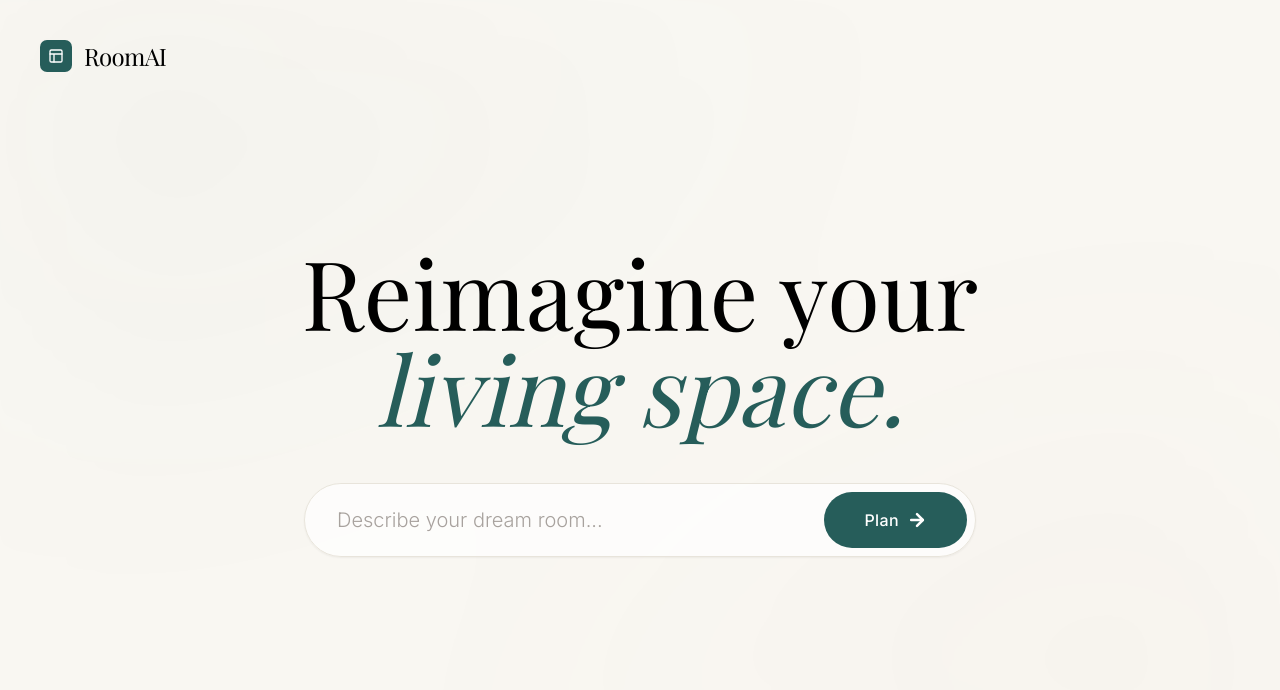
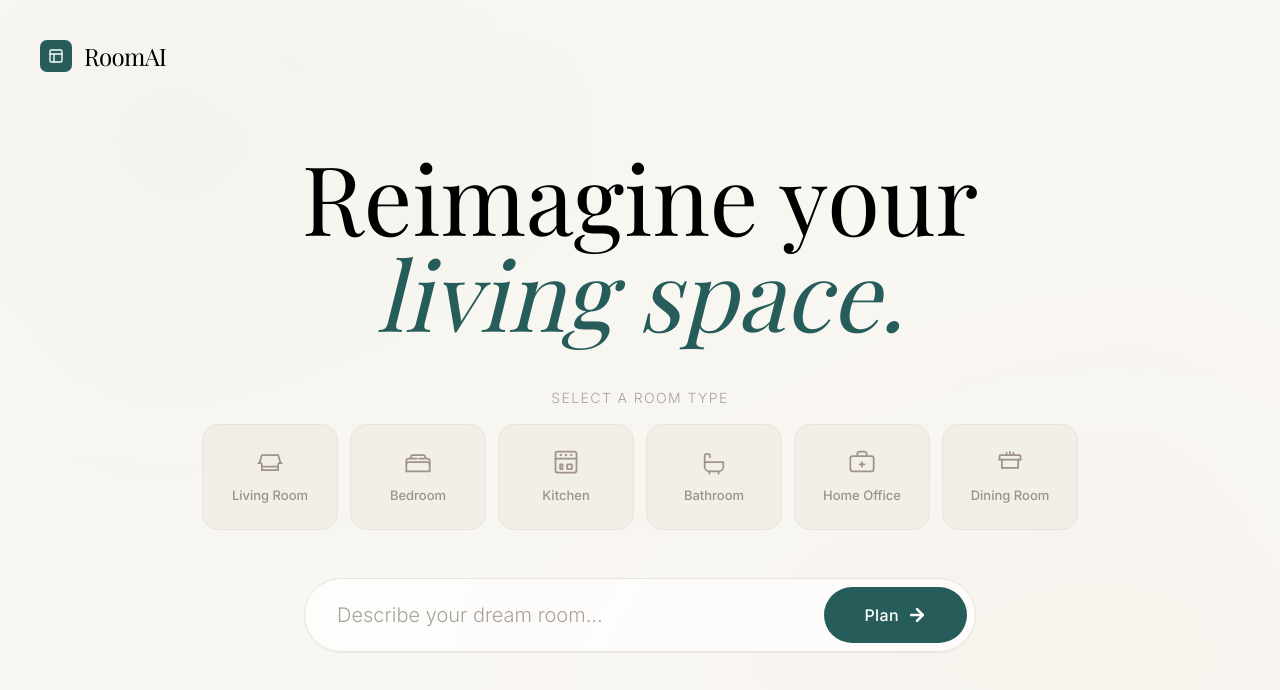
Before and after one commit to kiandadban/Irvine_Hacks_2026, a website: page User Interface/front-page.html in a window 1280 px wide. Drawn offline with nearby package versions, Linux system fonts and the light colour scheme; a web font is replaced by a local one.

Commit message:
Add room types to front page

```diff
--- a/User Interface/front-page.html
+++ b/User Interface/front-page.html
@@ -13,41 +13,53 @@
             --arch-blue: #265d5a;
             --border-tan: #e8e4db;
         }
-
         body {
             background-color: var(--bg-cream);
             color: var(--text-black);
             font-family: 'Inter', sans-serif;
             overflow: hidden;
         }
-
         .mesh-bg {
-            position: fixed;
-            top: 0;
-            left: 0;
-            width: 100%;
-            height: 100%;
-            z-index: -1;
+            position: fixed; top: 0; left: 0;
+            width: 100%; height: 100%; z-index: -1;
             background:
                 radial-gradient(at 0% 0%, rgba(38, 93, 90, 0.04) 0px, transparent 50%),
                 radial-gradient(at 100% 100%, rgba(166, 93, 70, 0.03) 0px, transparent 50%);
             filter: blur(100px);
         }
-
-        .serif {
-            font-family: 'Playfair Display', serif;
-        }
-
+        .serif { font-family: 'Playfair Display', serif; }
         .custom-input {
             background: rgba(255, 255, 255, 0.7);
             border: 1.5px solid var(--border-tan);
             transition: all 0.3s ease;
         }
-
         .custom-input:focus-within {
             border-color: var(--arch-blue);
             background: white;
         }
+        .room-btn {
+            border: 1.5px solid var(--border-tan);
+            background: rgba(232, 228, 219, 0.4);
+            color: #9a9386;
+            transition: all 0.2s ease;
+            cursor: pointer;
+            font-family: 'Inter', sans-serif;
+            display: flex;
+            flex-direction: column;
+            align-items: center;
+            justify-content: center;
+            gap: 10px;
+            width: 136px;
+            height: 106px;
+            border-radius: 16px;
+            font-size: 13px;
+            font-weight: 500;
+        }
+        .room-btn svg { stroke: #a09387; transition: stroke 0.2s ease; }
+        .room-btn:hover { border-color: var(--arch-blue); color: var(--arch-blue); background: rgba(38, 93, 90, 0.06); }
+        .room-btn:hover svg { stroke: var(--arch-blue); }
+        .room-btn.selected { border-color: var(--arch-blue); border-width: 2px; background: rgba(38, 93, 90, 0.07); color: var(--arch-blue); }
+        .room-btn.selected svg { stroke: var(--arch-blue); }
     </style>
 </head>
 <body class="flex flex-col items-center justify-center min-h-screen p-6">
@@ -70,6 +82,77 @@
                 Reimagine your <br>
                 <span class="italic text-[var(--arch-blue)]">living space.</span>
             </h1>
+
+            <!-- Room Type Selection -->
+            <div class="flex flex-col items-center gap-4">
+                <p class="text-stone-400 text-sm font-light tracking-widest uppercase">Select a room type</p>
+                <div class="flex flex-wrap justify-center gap-3">
+
+                    <button class="room-btn" data-room="Living Room" onclick="selectRoom(this)">
+                        <svg width="28" height="28" viewBox="0 0 24 24" fill="none" stroke-width="1.5" stroke-linecap="round" stroke-linejoin="round">
+                            <path d="M3 13L5 6h14l2 7"/>
+                            <path d="M2 13h2a1 1 0 0 1 1 1v2h14v-2a1 1 0 0 1 1-1h2"/>
+                            <path d="M5 16v3M19 16v3"/>
+                            <path d="M5 19h14"/>
+                        </svg>
+                        Living Room
+                    </button>
+
+                    <button class="room-btn" data-room="Bedroom" onclick="selectRoom(this)">
+                        <svg width="28" height="28" viewBox="0 0 24 24" fill="none" stroke-width="1.5" stroke-linecap="round" stroke-linejoin="round">
+                            <path d="M2 20v-6a2 2 0 0 1 2-2h16a2 2 0 0 1 2 2v6"/>
+                            <path d="M2 14v-3a2 2 0 0 1 2-2h2V7a1 1 0 0 1 1-1h10a1 1 0 0 1 1 1v2h2a2 2 0 0 1 2 2v3"/>
+                            <path d="M2 20h20"/>
+                            <path d="M7 9h4M13 9h4"/>
+                        </svg>
+                        Bedroom
+                    </button>
+
+                    <button class="room-btn" data-room="Kitchen" onclick="selectRoom(this)">
+                        <svg width="28" height="28" viewBox="0 0 24 24" fill="none" stroke-width="1.5" stroke-linecap="round" stroke-linejoin="round">
+                            <rect x="3" y="3" width="18" height="18" rx="2"/>
+                            <path d="M3 9h18"/>
+                            <path d="M7 14h2v4H7zM13 14h4v4h-4z"/>
+                            <circle cx="7.5" cy="6" r="1" fill="#a09387" stroke="none"/>
+                            <circle cx="12" cy="6" r="1" fill="#a09387" stroke="none"/>
+                            <circle cx="16.5" cy="6" r="1" fill="#a09387" stroke="none"/>
+                        </svg>
+                        Kitchen
+                    </button>
+
+                    <button class="room-btn" data-room="Bathroom" onclick="selectRoom(this)">
+                        <svg width="28" height="28" viewBox="0 0 24 24" fill="none" stroke-width="1.5" stroke-linecap="round" stroke-linejoin="round">
+                            <path d="M4 12h16v4a4 4 0 0 1-4 4H8a4 4 0 0 1-4-4v-4z"/>
+                            <path d="M4 12V7a2 2 0 0 1 2-2h.5a2 2 0 0 1 2 2v1"/>
+                            <line x1="4" y1="12" x2="5" y2="12"/>
+                            <path d="M8 20v2M16 20v2"/>
+                        </svg>
+                        Bathroom
+                    </button>
+
+                    <button class="room-btn" data-room="Home Office" onclick="selectRoom(this)">
+                        <svg width="28" height="28" viewBox="0 0 24 24" fill="none" stroke-width="1.5" stroke-linecap="round" stroke-linejoin="round">
+                            <rect x="2" y="7" width="20" height="13" rx="2"/>
+                            <path d="M16 7V5a2 2 0 0 0-2-2h-4a2 2 0 0 0-2 2v2"/>
+                            <line x1="12" y1="12" x2="12" y2="16"/>
+                            <line x1="10" y1="14" x2="14" y2="14"/>
+                        </svg>
+                        Home Office
+                    </button>
+
+                    <button class="room-btn" data-room="Dining Room" onclick="selectRoom(this)">
+                        <svg width="28" height="28" viewBox="0 0 24 24" fill="none" stroke-width="1.5" stroke-linecap="round" stroke-linejoin="round">
+                            <path d="M3 10h18"/>
+                            <path d="M3 10V7a1 1 0 0 1 1-1h16a1 1 0 0 1 1 1v3"/>
+                            <path d="M5 10v7M19 10v7"/>
+                            <path d="M5 17h14"/>
+                            <path d="M9 6V4M12 6V3M15 6V4"/>
+                        </svg>
+                        Dining Room
+                    </button>
+
+                </div>
+            </div>
 
             <div class="relative max-w-2xl mx-auto">
                 <div class="custom-input rounded-full flex items-center p-2 pr-2 pl-8 shadow-sm">
@@ -96,24 +179,28 @@
     </section>
 
     <script>
+        let selectedRoom = '';
+
+        function selectRoom(btn) {
+            document.querySelectorAll('.room-btn').forEach(b => b.classList.remove('selected'));
+            btn.classList.add('selected');
+            selectedRoom = btn.getAttribute('data-room');
+            const input = document.getElementById('user-prompt');
+            if (!input.value) {
+                input.placeholder = `Describe your ${selectedRoom.toLowerCase()}...`;
+            }
+        }
+
         function startApp() {
             const landing = document.getElementById('landing-page');
-            const dashboard = document.getElementById('dashboard');
             const prompt = document.getElementById('user-prompt').value;
-
-            if (!prompt) {
-                alert("Describe a room first.");
-                return;
-            }
-
-            // 1. Fade out the landing page
+            if (!selectedRoom && !prompt) { alert("Please select a room type and describe it."); return; }
+            if (!prompt) { alert("Describe your room first."); return; }
+            const fullPrompt = selectedRoom ? `${selectedRoom}: ${prompt}` : prompt;
             landing.style.opacity = '0';
             landing.style.transition = 'opacity 0.5s ease';
-
             setTimeout(() => {
-                // Redirect to the engine page which bootstraps Three.js
-                const target = `../Engine/index.html?prompt=${encodeURIComponent(prompt)}`;
-                window.location.href = target;
+                window.location.href = `../Engine/index.html?prompt=${encodeURIComponent(fullPrompt)}&roomType=${encodeURIComponent(selectedRoom)}`;
             }, 300);
         }
     </script>
```
